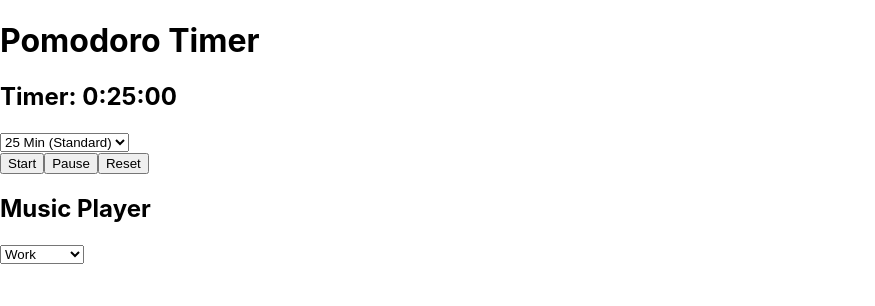
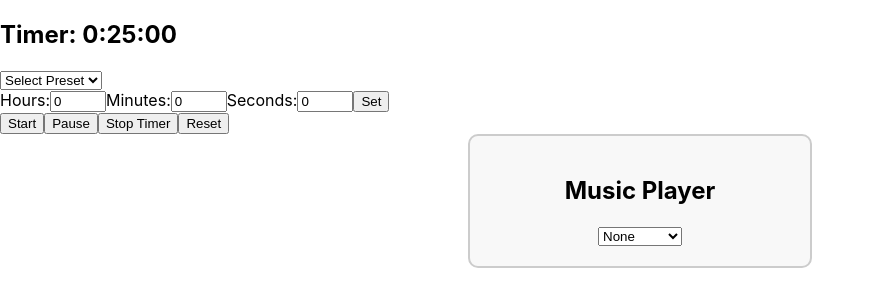
Before and after one commit to Queenofc/Pomodoro_app, a React (Create React App) app: page / in a window 1280 px wide. Shown: the top 306 px of the page, without its empty margins (0-875 px from the left). Built offline with nearby package versions, Linux system fonts and the light colour scheme.

Commit message:
done styles remain

```diff
--- a/src/App.js
+++ b/src/App.js
@@ -1,15 +1,16 @@
-import React from "react";
+import React, { useState } from "react";
 import PomodoroTimer from "./components/PomodoroTimer";
 import MusicPlayer from "./components/MusicPlayer";
 
-function App() {
+const App = () => {
+  const [stopMusicTrigger, setStopMusicTrigger] = useState(false);
+
   return (
-    <div className="container">
-      <h1>Pomodoro Timer</h1>
-      <PomodoroTimer />
-      <MusicPlayer />
+    <div>
+      <PomodoroTimer setStopMusicTrigger={setStopMusicTrigger} />
+      <MusicPlayer stopMusicTrigger={stopMusicTrigger} />
     </div>
   );
-}
+};
 
 export default App;
--- a/src/components/MusicPlayer.js
+++ b/src/components/MusicPlayer.js
@@ -1,18 +1,73 @@
-import React, { useState } from "react";
+import React, { useState, useEffect, useRef } from "react";
+import './music.css';
 
-const MusicPlayer = () => {
-  const [mood, setMood] = useState("work");
+const MusicPlayer = ({ stopMusicTrigger }) => {
+  const [mood, setMood] = useState("none");
+  const [isPlaying, setIsPlaying] = useState(false);
+  const audioRef = useRef(new Audio());
+
+  const moodData = {
+    work: { title: "Focus Beats", url: "https://www.soundhelix.com/examples/mp3/SoundHelix-Song-1.mp3" },
+    meditation: { title: "Calm Waves", url: "https://www.soundhelix.com/examples/mp3/SoundHelix-Song-2.mp3" },
+    cooking: { title: "Kitchen Vibes", url: "https://www.soundhelix.com/examples/mp3/SoundHelix-Song-3.mp3" },
+    exercise: { title: "Energy Boost", url: "https://www.soundhelix.com/examples/mp3/SoundHelix-Song-4.mp3" },
+    jazz: { title: "Smooth Jazz", url: "https://www.soundhelix.com/examples/mp3/SoundHelix-Song-5.mp3" },
+  };
+
+  useEffect(() => {
+    if (mood === "none") {
+      audioRef.current.pause();
+      setIsPlaying(false);
+    } else {
+      audioRef.current.src = moodData[mood].url;
+      if (isPlaying) audioRef.current.play();
+    }
+  }, [mood]);
+
+  useEffect(() => {
+    if (isPlaying) {
+      audioRef.current.play();
+    } else {
+      audioRef.current.pause();
+    }
+  }, [isPlaying]);
+
+  useEffect(() => {
+    if (stopMusicTrigger) {
+      audioRef.current.pause();
+      setIsPlaying(false);
+    }
+  }, [stopMusicTrigger]);
+
+  const togglePlay = () => {
+    if (isPlaying) {
+      audioRef.current.pause();
+    } else {
+      audioRef.current.play();
+    }
+    setIsPlaying(!isPlaying);
+  };
 
   return (
-    <div>
+    <div className="music-container">
       <h2>Music Player</h2>
-      <select onChange={(e) => setMood(e.target.value)}>
+      <select onChange={(e) => setMood(e.target.value)} value={mood}>
+        <option value="none">None</option>
         <option value="work">Work</option>
         <option value="meditation">Meditation</option>
         <option value="cooking">Cooking</option>
         <option value="exercise">Exercise</option>
         <option value="jazz">Jazz</option>
       </select>
+
+      {mood !== "none" && (
+        <div className="music-box">
+          <h3>{moodData[mood].title}</h3>
+          <button onClick={togglePlay}>{isPlaying ? "Pause" : "Play"}</button>
+        </div>
+      )}
+
+      <audio ref={audioRef} />
     </div>
   );
 };
--- a/src/components/PomodoroTimer.js
+++ b/src/components/PomodoroTimer.js
@@ -1,159 +1,112 @@
 import React, { useState, useEffect, useRef } from "react";
 
-const PomodoroTimer = () => {
-  const [time, setTime] = useState(25 * 60); // Default: 25 minutes
-  const [isCustom, setIsCustom] = useState(false);
+const PomodoroTimer = ({ setStopMusicTrigger }) => {
+  const [time, setTime] = useState(25 * 60);
   const [isActive, setIsActive] = useState(false);
-  const [selectedOption, setSelectedOption] = useState("25"); // Default: 25 min
-  const [isCompleted, setIsCompleted] = useState(false);
-
-  const [customHours, setCustomHours] = useState("");
-  const [customMinutes, setCustomMinutes] = useState("");
-  const [customSeconds, setCustomSeconds] = useState("");
+  const [customTime, setCustomTime] = useState({ hours: 0, minutes: 0, seconds: 0 });
 
   const alarmSound = useRef(new Audio("https://www.fesliyanstudios.com/play-mp3/4387"));
-
 
   useEffect(() => {
     let timer;
     if (isActive && time > 0) {
-      timer = setInterval(() => {
-        setTime((prevTime) => prevTime - 1);
-      }, 1000);
+      timer = setInterval(() => setTime((prev) => prev - 1), 1000);
     } else if (time === 0 && isActive) {
       clearInterval(timer);
       setIsActive(false);
-      setIsCompleted(true);
-      alarmSound.current.play(); // Play alarm sound when timer reaches 0
+      setStopMusicTrigger(true);
+      alarmSound.current.loop = true;
+      alarmSound.current.play();
     } else {
       clearInterval(timer);
     }
     return () => clearInterval(timer);
   }, [isActive, time]);
 
-  // Convert time format to HH:MM:SS
-  const formatTime = (seconds) => {
-    const hrs = Math.floor(seconds / 3600);
-    const mins = Math.floor((seconds % 3600) / 60);
-    const secs = seconds % 60;
-    return `${hrs}:${("0" + mins).slice(-2)}:${("0" + secs).slice(-2)}`;
-  };
-
-  // Handle dropdown selection
-  const handleTimeChange = (e) => {
-    const value = e.target.value;
-    setSelectedOption(value);
-
-    if (value === "custom") {
-      setIsCustom(true);
-    } else {
-      setIsCustom(false);
-      setTime(parseInt(value) * 60); // Convert minutes to seconds
-      setIsCompleted(false); // Reset completed state
-    }
-  };
-
-  // Handle custom time input
-  const handleCustomTimeSubmit = () => {
-    const h = parseInt(customHours) || 0;
-    const m = parseInt(customMinutes) || 0;
-    const s = parseInt(customSeconds) || 0;
-
-    const totalSeconds = h * 3600 + m * 60 + s;
-
-    if (totalSeconds > 0 && totalSeconds <= 24 * 3600) {
-      setTime(totalSeconds);
-      setIsCustom(false);
-      setCustomHours("");
-      setCustomMinutes("");
-      setCustomSeconds("");
-      setIsCompleted(false); // Reset completed state
-    } else {
-      alert("Please enter a valid time between 1 second and 24 hours.");
-    }
-  };
-
-  // Timer controls
   const startTimer = () => {
     setIsActive(true);
-    setIsCompleted(false);
+    setStopMusicTrigger(false);
   };
 
   const pauseTimer = () => setIsActive(false);
 
+  const stopTimer = () => {
+    setIsActive(false);
+    setTime(0);
+    setStopMusicTrigger(true);
+    alarmSound.current.pause();
+    alarmSound.current.currentTime = 0;
+    alarmSound.current.loop = false;
+  };
+
   const resetTimer = () => {
     setIsActive(false);
-    setTime(25 * 60); // Reset to 25 minutes
-    setIsCustom(false);
-    setSelectedOption("25");
-    setIsCompleted(false); // Reset completed state
+    setTime(customTime.hours * 3600 + customTime.minutes * 60 + customTime.seconds);
+    setStopMusicTrigger(true);
     alarmSound.current.pause();
-    alarmSound.current.currentTime = 0; // Stop sound
+    alarmSound.current.currentTime = 0;
+    alarmSound.current.loop = false;
   };
 
-  const stopAlarm = () => {
-    alarmSound.current.pause();
-    alarmSound.current.currentTime = 0; // Stop sound
+  const handlePresetChange = (event) => {
+    const presetTimes = {
+      "60": 60,
+      "300": 5 * 60,
+      "1500": 25 * 60,
+      "2700": 45 * 60,
+    };
+    const newTime = presetTimes[event.target.value] || 0;
+    setTime(newTime);
+    setCustomTime({ hours: Math.floor(newTime / 3600), minutes: Math.floor((newTime % 3600) / 60), seconds: newTime % 60 });
+  };
+
+  const handleCustomTimeChange = (event) => {
+    const { name, value } = event.target;
+    const numericValue = Math.max(0, parseInt(value) || 0); // Ensure non-negative numeric values
+    setCustomTime((prev) => ({ ...prev, [name]: numericValue }));
+  };
+
+  const applyCustomTime = () => {
+    const totalSeconds = customTime.hours * 3600 + customTime.minutes * 60 + customTime.seconds;
+    if (totalSeconds > 0) {
+      setTime(totalSeconds);
+    }
   };
 
   return (
     <div className="container">
-      <h2>Timer: {formatTime(time)}</h2>
+      <h2>
+        Timer: {Math.floor(time / 3600)}:{String(Math.floor((time % 3600) / 60)).padStart(2, "0")}:
+        {String(time % 60).padStart(2, "0")}
+      </h2>
 
-      {/* Dropdown to select predefined times */}
-      <select value={selectedOption} onChange={handleTimeChange}>
-        <option value="1">1 Min</option>
-        <option value="5">5 Min</option>
-        <option value="10">10 Min</option>
-        <option value="25">25 Min (Standard)</option>
-        <option value="45">45 Min</option>
-        <option value="custom">Custom Time</option>
+      <select onChange={handlePresetChange} defaultValue="">
+        <option value="" disabled>
+          Select Preset
+        </option>
+        <option value="60">1 min</option>
+        <option value="300">5 min</option>
+        <option value="1500">25 min</option>
+        <option value="2700">45 min</option>
+        <option value="custom">Custom</option>
       </select>
 
-      {/* Custom time input fields (hours, minutes, seconds) */}
-      {isCustom && (
-        <div>
-          <input
-            type="number"
-            min="0"
-            max="24"
-            value={customHours}
-            onChange={(e) => setCustomHours(e.target.value)}
-            placeholder="Hours"
-          />
-          <input
-            type="number"
-            min="0"
-            max="59"
-            value={customMinutes}
-            onChange={(e) => setCustomMinutes(e.target.value)}
-            placeholder="Minutes"
-          />
-          <input
-            type="number"
-            min="0"
-            max="59"
-            value={customSeconds}
-            onChange={(e) => setCustomSeconds(e.target.value)}
-            placeholder="Seconds"
-          />
-          <button onClick={handleCustomTimeSubmit}>Set Time</button>
-        </div>
-      )}
+      <div className="custom-time">
+        <label>Hours:</label>
+        <input type="number" name="hours" min="0" max="23" value={customTime.hours} onChange={handleCustomTimeChange} />
+        <label>Minutes:</label>
+        <input type="number" name="minutes" min="0" max="59" value={customTime.minutes} onChange={handleCustomTimeChange} />
+        <label>Seconds:</label>
+        <input type="number" name="seconds" min="0" max="59" value={customTime.seconds} onChange={handleCustomTimeChange} />
+        <button onClick={applyCustomTime}>Set</button>
+      </div>
 
-      {/* Timer Controls */}
-      {!isCompleted ? (
-        <div className="controls">
-          <button className="start-btn" onClick={startTimer}>Start</button>
-          <button className="pause-btn" onClick={pauseTimer}>Pause</button>
-          <button className="reset-btn" onClick={resetTimer}>Reset</button>
-        </div>
-      ) : (
-        <div>
-          <button className="rest-btn" onClick={resetTimer}>Reset</button>
-          <button className="stop-alarm-btn" onClick={stopAlarm}>Stop Alarm</button>
-        </div>
-      )}
+      <div className="controls">
+        <button onClick={startTimer}>Start</button>
+        <button onClick={pauseTimer}>Pause</button>
+        <button onClick={stopTimer}>Stop Timer</button>
+        <button onClick={resetTimer}>Reset</button>
+      </div>
     </div>
   );
 };
--- /dev/null
+++ b/src/components/music.css
@@ -0,0 +1,21 @@
+.music-container {
+    text-align: center;
+    padding: 20px;
+    border: 2px solid #ccc;
+    border-radius: 10px;
+    width: 300px;
+    margin: auto;
+    background-color: #f8f8f8;
+  }
+
+  .music-image {
+    width: 150px;
+    height: 150px;
+    border-radius: 10px;
+    margin: 10px 0;
+  }
+
+  .music-info h3 {
+    margin: 5px 0;
+    font-size: 18px;
+  }
```
